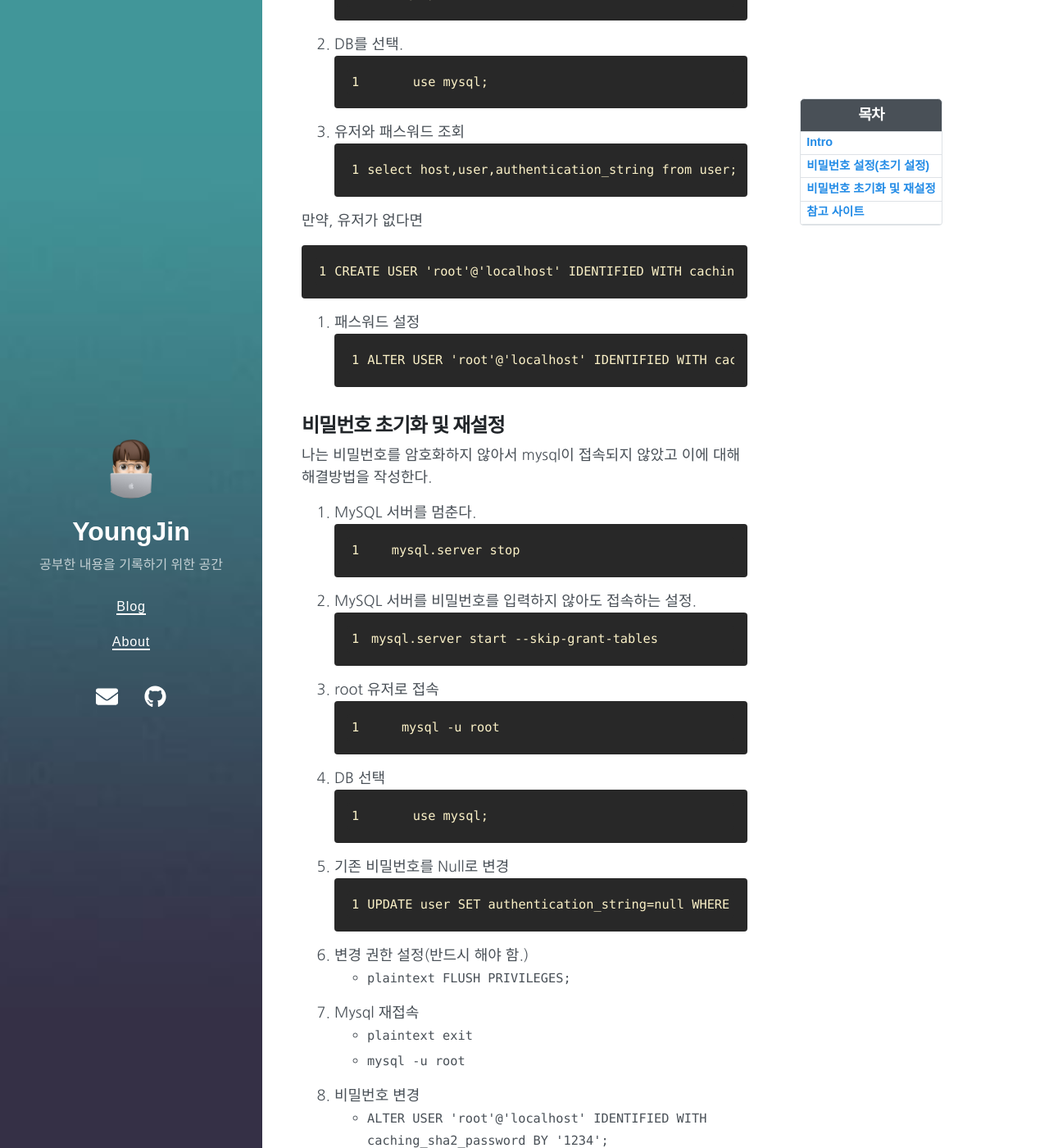
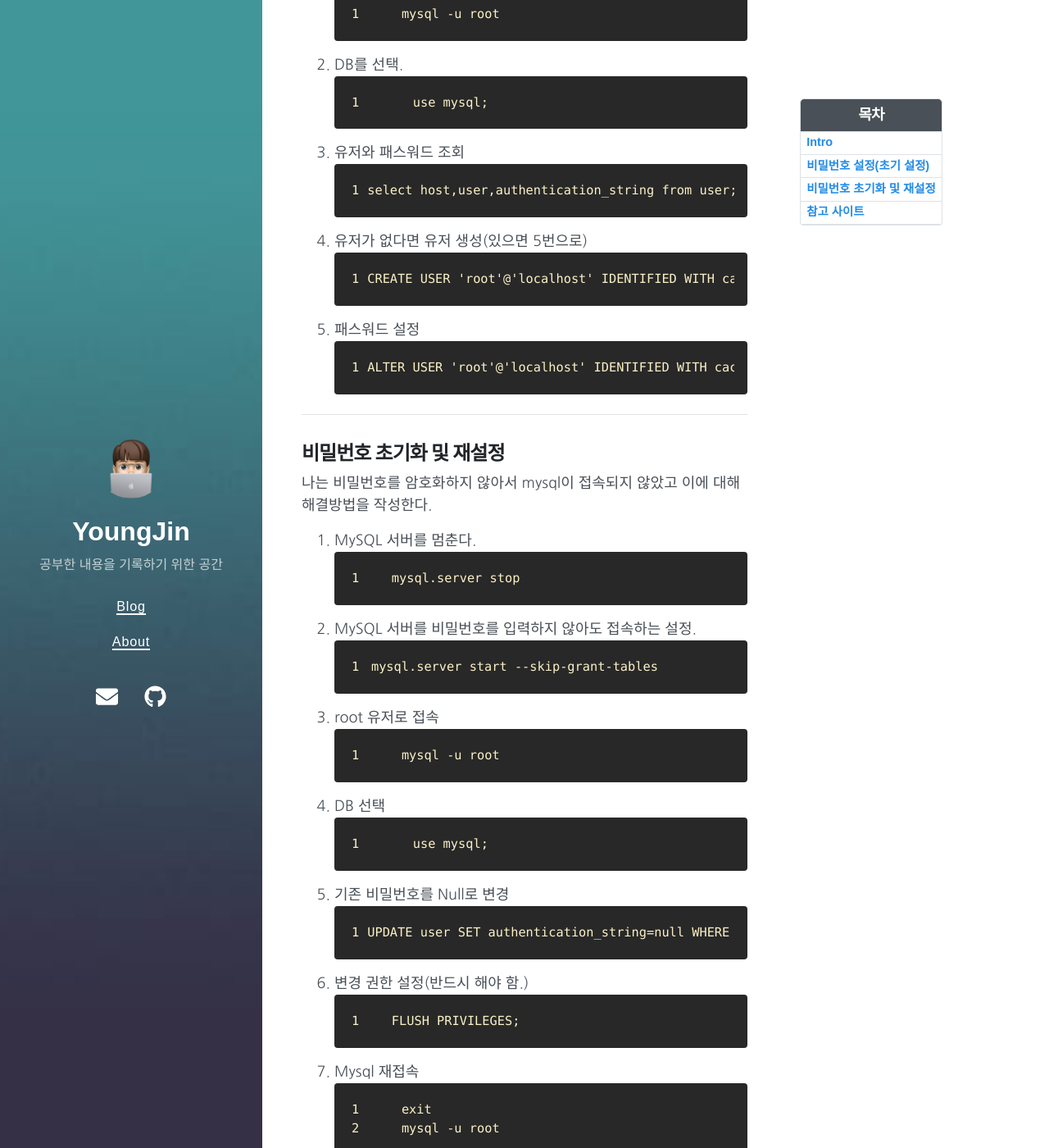
Before and after one commit to parkyoungjiin/parkyoungjiin.github.io, a Jekyll site: the page built from _posts/2023-10-19-MySQL 설정.md, in a window 1280 px wide and 1400 px high, scrolled down 523 px. Shown: the whole window at 82% size. Built offline with Jekyll 4.4.1, drawn with Linux system fonts in a browser that asks for light colours; nearby versions of some CDN libraries.

Commit message:
2023-10-24 최종

````diff
--- a/_posts/2023-10-19-MySQL 설정.md
+++ b/_posts/2023-10-19-MySQL 설정.md
@@ -17,6 +17,7 @@ toc_label: "MySQL"
 
 작성자는 MySQL 8.1.0 버전으로 작성되었습니다.(HomeBrew로 설치)
 
+---
 ## 비밀번호 설정(초기 설정)
 초기에 이 방법으로 설정하면 문제가 없을 것이라 생각이 든다.
 
@@ -35,17 +36,17 @@ use mysql;
 select host,user,authentication_string from user;
 ```
 
-만약, 유저가 없다면
+4. 유저가 없다면 유저 생성(있으면 5번으로)
 ```plaintext
 CREATE USER 'root'@'localhost' IDENTIFIED WITH caching_sha2_password BY '1234';
 ```
 
-4. 패스워드 설정
+5. 패스워드 설정
 ```plaintext
 ALTER USER 'root'@'localhost' IDENTIFIED WITH caching_sha2_password BY '1234';
 ```
 
-
+---
 ## 비밀번호 초기화 및 재설정
 
 나는 비밀번호를 암호화하지 않아서 mysql이 접속되지 않았고 이에 대해 해결방법을 작성한다.
@@ -63,22 +64,34 @@ mysql.server start --skip-grant-tables
 ```plaintext
 mysql -u root
 ```
+
 4. DB 선택
 ```plaintext
 use mysql;
 ```
+
 5. 기존 비밀번호를 Null로 변경
 ```plaintext
 UPDATE user SET authentication_string=null WHERE User='root';
 ```
+
 6. 변경 권한 설정(반드시 해야 함.)
-   - ```plaintext FLUSH PRIVILEGES;```
+```plaintext
+FLUSH PRIVILEGES;
+```
+
 7. Mysql 재접속
-   - `plaintext exit`
-   - `mysql -u root`
+```plaintext
+exit
+mysql -u root
+```
+
 8. 비밀번호 변경
-   - `ALTER USER 'root'@'localhost' IDENTIFIED WITH caching_sha2_password BY '1234';`
+```plaintext
+ALTER USER 'root'@'localhost' IDENTIFIED WITH caching_sha2_password BY '1234';
+```
 
+---
 
 ## 참고 사이트
 [mysql 비밀번호 재설정](https://velog.io/@codemcd/MySQL-%EB%B9%84%EB%B0%80%EB%B2%88%ED%98%B8-%EC%9E%AC%EC%84%A4%EC%A0%95%ED%95%98%EA%B8%B0-zxk1qm3y6c)
````
